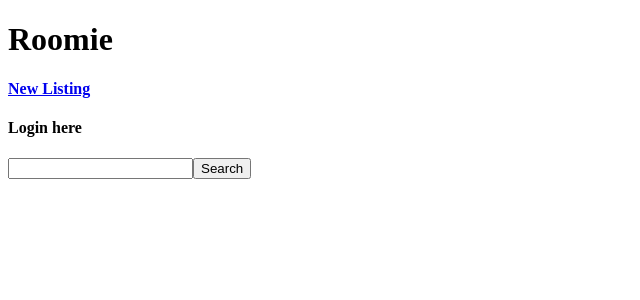
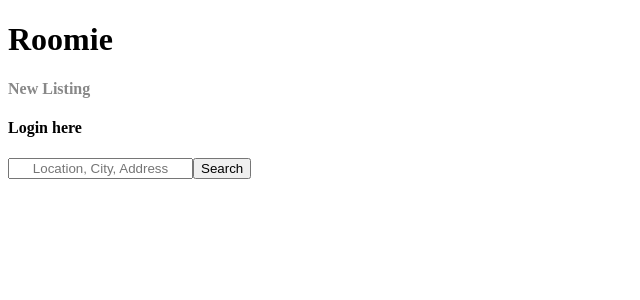
Before and after one commit to tonsojun/roomee, a React app: page / in a window 1280 px wide. Shown: the top 300 px of the page, without its empty margins (0-640 px from the left). Built offline with nearby package versions, Linux system fonts and the light colour scheme; the HTML template or start-up script is replaced by a standard one.

Commit message:
update styling and some react edits

```diff
--- a/client/src/app.jsx
+++ b/client/src/app.jsx
@@ -11,6 +11,7 @@ export default class App extends React.Component {
     this.state = {
       // set state here for entire app
       // we need to look into redux
+      term: ''
     };
   }
   /*  ******** Ajax Requests **********/
@@ -28,25 +29,28 @@ export default class App extends React.Component {
   /* ******** Render **********/
 
   render () {
+    const { term } = this.state.term;
     return (
       <Router>
         <div className="app">
-          <h1>
+          <h1 className="title">
           Roomie
           </h1>
-          <Link to="/createListing">
-            <h4>
+          <Link to="/createListing" style={{ textDecoration: 'none', color: '#888' }}>
+            <h4 className="create-listing">
             New Listing
             </h4>
           </Link>
           <LoginView />
-          <div className="search">
-            <input type="text" value="" />
-            <Link to="/search">
-              <button type="submit">
-              Search
-              </button>
-            </Link>
+          <div className="search-div">
+            <div className="search">
+              <input className="input-bar" type="text" value={term} style={{ textAlign: 'center' }} placeholder="Location, City, Address" />
+              <Link to="/search">
+                <button style={{ textAlign: 'center' }} className="search-button" type="submit">
+                Search
+                </button>
+              </Link>
+            </div>
           </div>
           <Route path="/search" component={SearchView} />
           <Route path="/createListing" component={CreateListingView} />
--- a/client/src/loginView.jsx
+++ b/client/src/loginView.jsx
@@ -1,7 +1,7 @@
 import React from 'react';
 
 const LoginView = () => (
-  <div>
+  <div className="login">
     <h4>
     Login here
     </h4>
```
Also changed, not shown: 2 other files (tests, documents, lock files or other folders).
